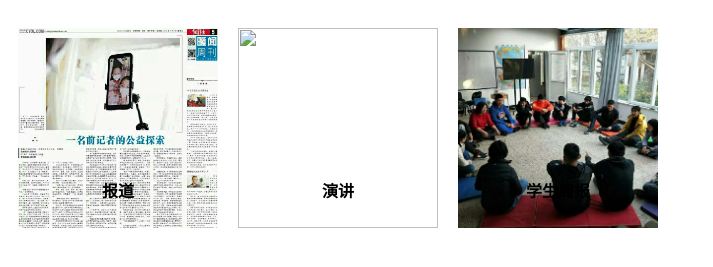
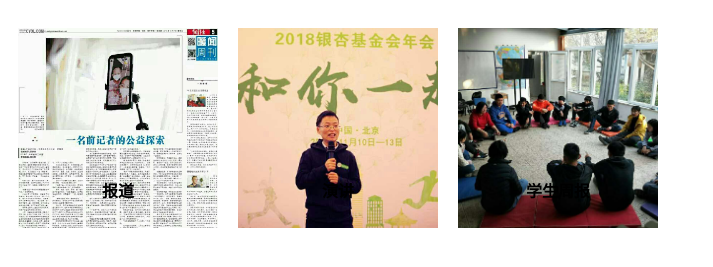
Before and after one commit to zhanbei521/zhanbei521.github.io, a plain HTML site: page index.html in a window 1280 px wide. Shown: the part 57-324 px from the top of the page, without its empty margins (0-713 px from the left). Drawn offline with Linux system fonts and the light colour scheme.

Commit message:
Update index.html

```diff
--- a/index.html
+++ b/index.html
@@ -28,7 +28,7 @@
 			<h4>报道</h4>
 		</div>
 		<div class="bar">
-			<img src="" width="200" height="200">
+			<img src="210556937732948043.jpg" width="200" height="200">
 			<h4>演讲</h4>
 		</div>
 		<div class="bar">
```
